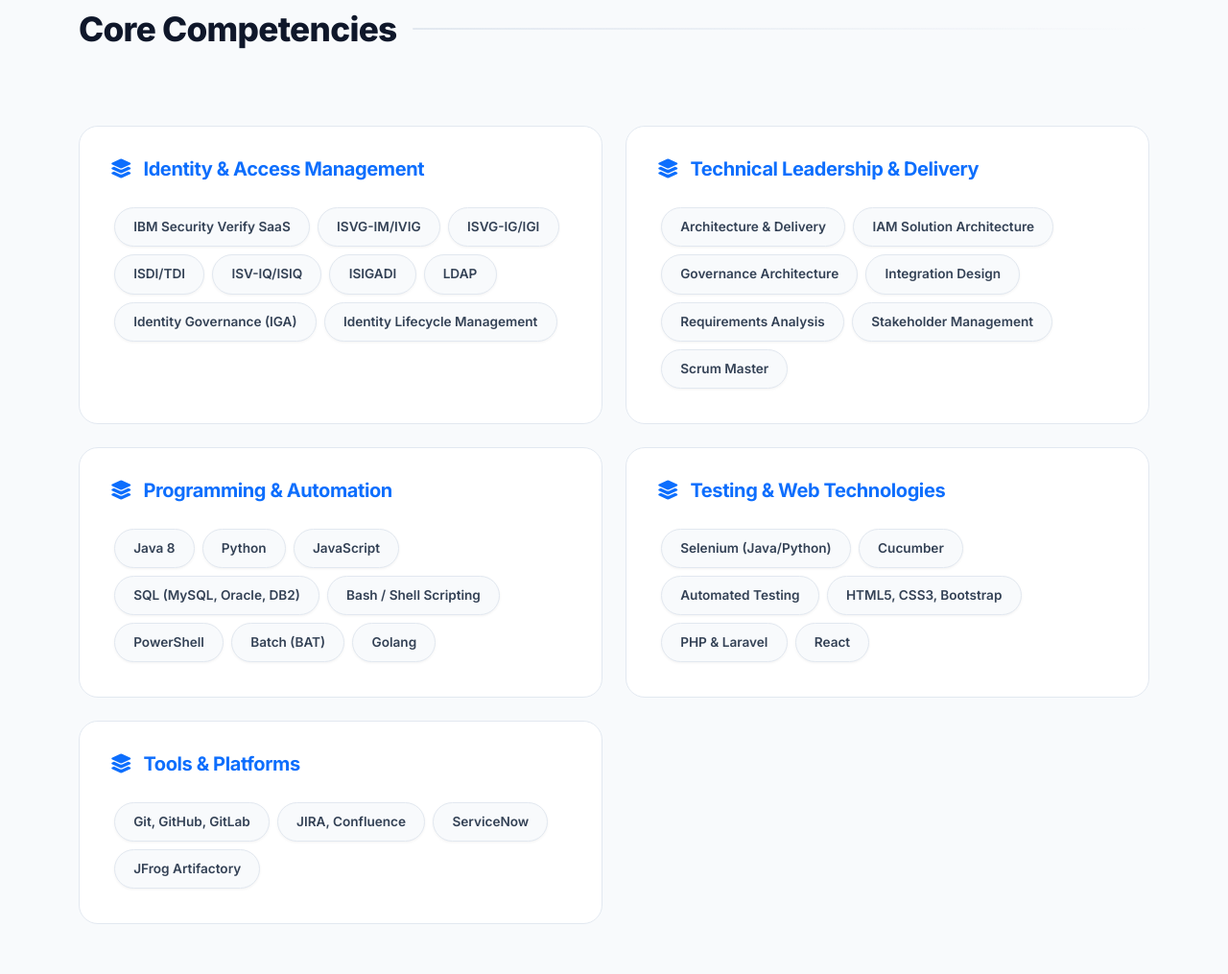
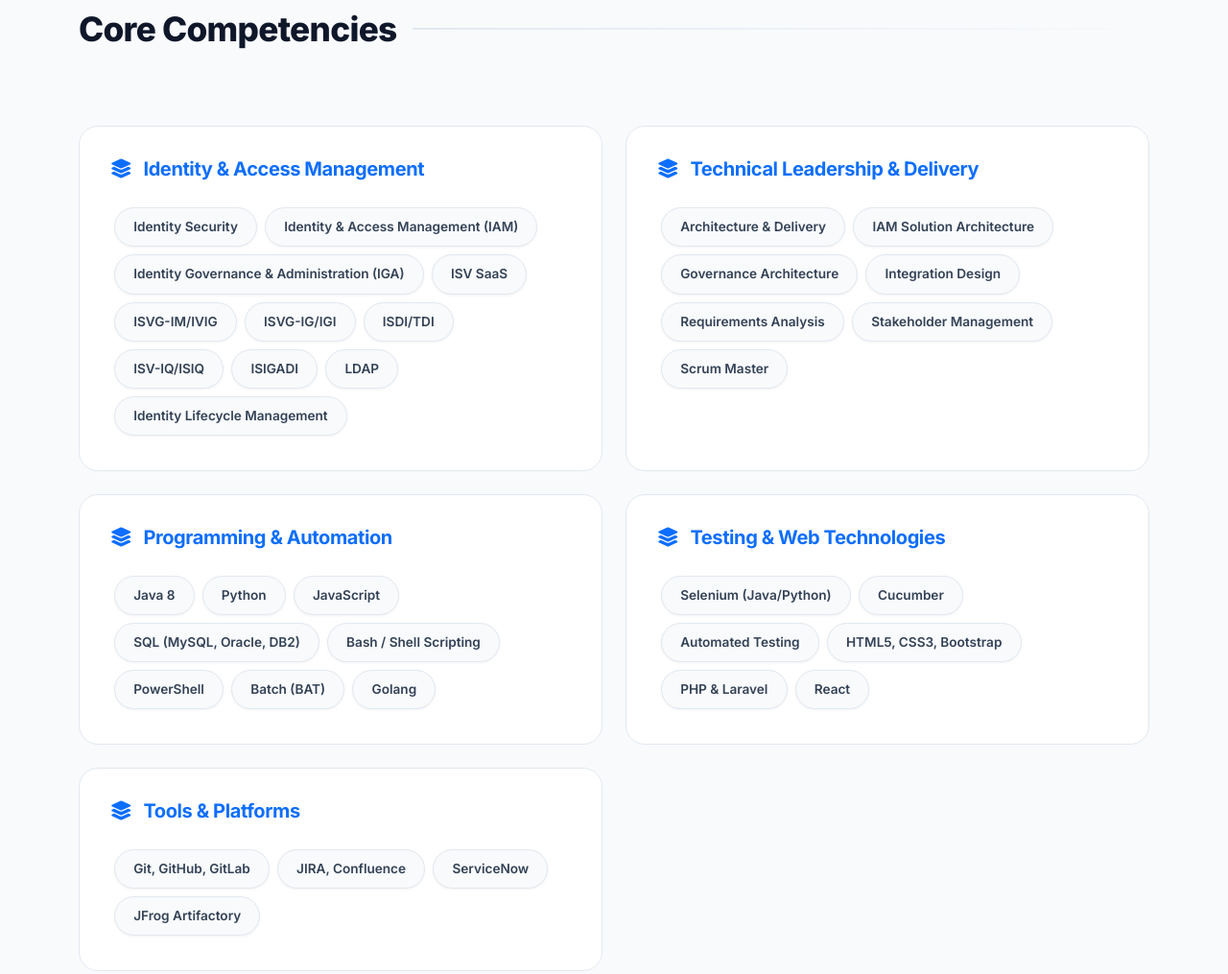
Before and after one commit to salvador-fernandes/Portfolio, a plain HTML site: page index.html in a window 1280 px wide. Shown: the part 4020-5035 px from the top of the page at 96% size. Drawn offline with nearby package versions, Linux system fonts and the light colour scheme.

Commit message:
Update index.html

```diff
--- a/index.html
+++ b/index.html
@@ -940,7 +940,7 @@
                 }
             ],
             skills: {
-                "Identity & Access Management": ["IBM Security Verify SaaS", "ISVG-IM/IVIG", "ISVG-IG/IGI", "ISDI/TDI", "ISV-IQ/ISIQ", "ISIGADI", "LDAP", "Identity Governance (IGA)", "Identity Lifecycle Management"],
+                "Identity & Access Management": ["Identity Security", "Identity & Access Management (IAM)", "Identity Governance & Administration (IGA)", "ISV SaaS", "ISVG-IM/IVIG", "ISVG-IG/IGI", "ISDI/TDI", "ISV-IQ/ISIQ", "ISIGADI", "LDAP", "Identity Lifecycle Management"],
                 "Technical Leadership & Delivery": ["Architecture & Delivery", "IAM Solution Architecture", "Governance Architecture", "Integration Design", "Requirements Analysis", "Stakeholder Management", "Scrum Master"],
                 "Programming & Automation": ["Java 8", "Python", "JavaScript", "SQL (MySQL, Oracle, DB2)", "Bash / Shell Scripting", "PowerShell", "Batch (BAT)", "Golang"],
                 "Testing & Web Technologies": ["Selenium (Java/Python)", "Cucumber", "Automated Testing", "HTML5, CSS3, Bootstrap", "PHP & Laravel", "React"],
@@ -1275,7 +1275,7 @@
                         ${data.map(proj => `
                             <div style="margin-bottom: 12pt;">
                                 <div style="margin-bottom: 2pt;">
-                                    <span style="font-weight: bold;">${proj.title}</span> | <span style="font-style: italic;">Client: ${proj.client}</span>
+                                    <span style="font-size: 13pt; font-weight: bold;">${proj.title}</span> | <span style="font-style: italic;">Client: ${proj.client}</span>
                                 </div>
                                 <div style="text-align: justify; margin-bottom: 4pt;">${proj.brief}</div>
                                 <ul style="padding-left: 15pt; margin-top: 0; margin-bottom: 4pt;">
@@ -1337,7 +1337,7 @@
                             <div class="col-12 mb-4" data-aos="fade-up" data-aos-delay="${index * 100}">
                                 <div class="hover-card p-4 d-flex flex-column align-items-start position-relative">
                                     <div class="w-100 mb-2">
-                                        <h4 class="text-primary fw-bold d-inline-block m-0">${cert.title}</h4>
+                                        <span class="text-primary h4 fw-bold m-0">${cert.title}</span>
                                         <span class="text-muted fw-semibold ms-1">(${cert.issuer})</span>
                                     </div>
                                     <div class="mb-2">
```
